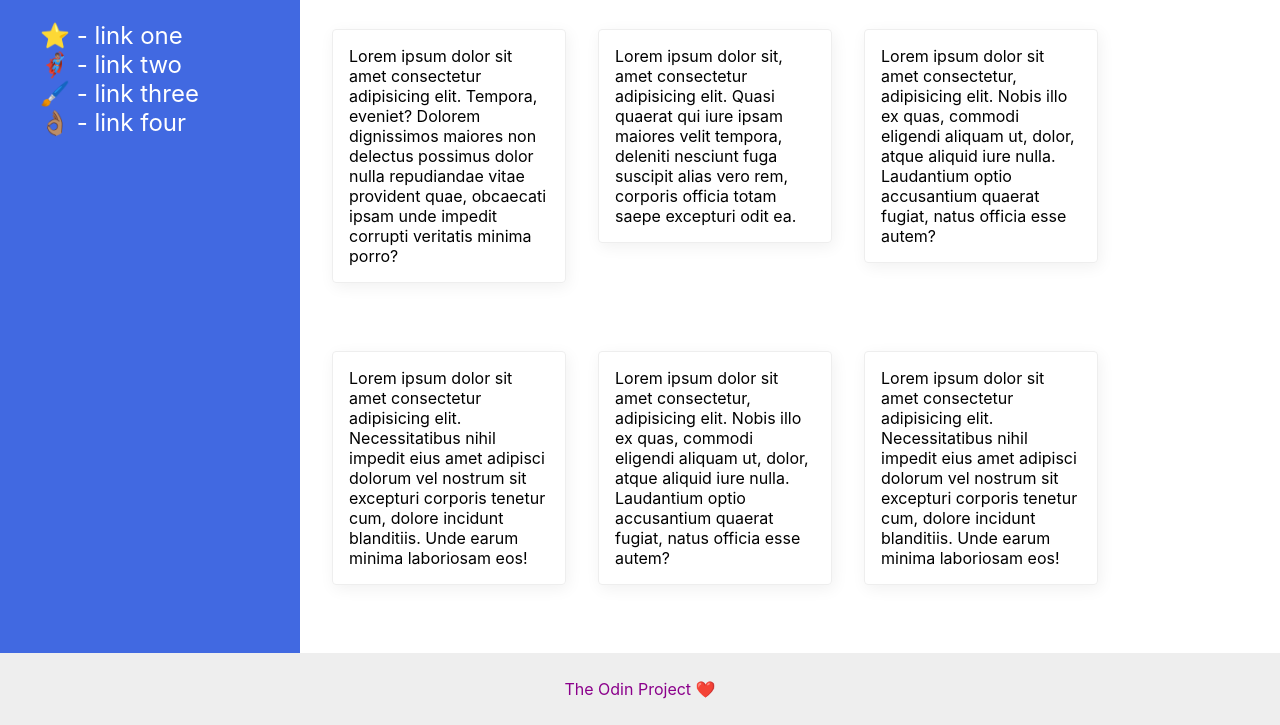
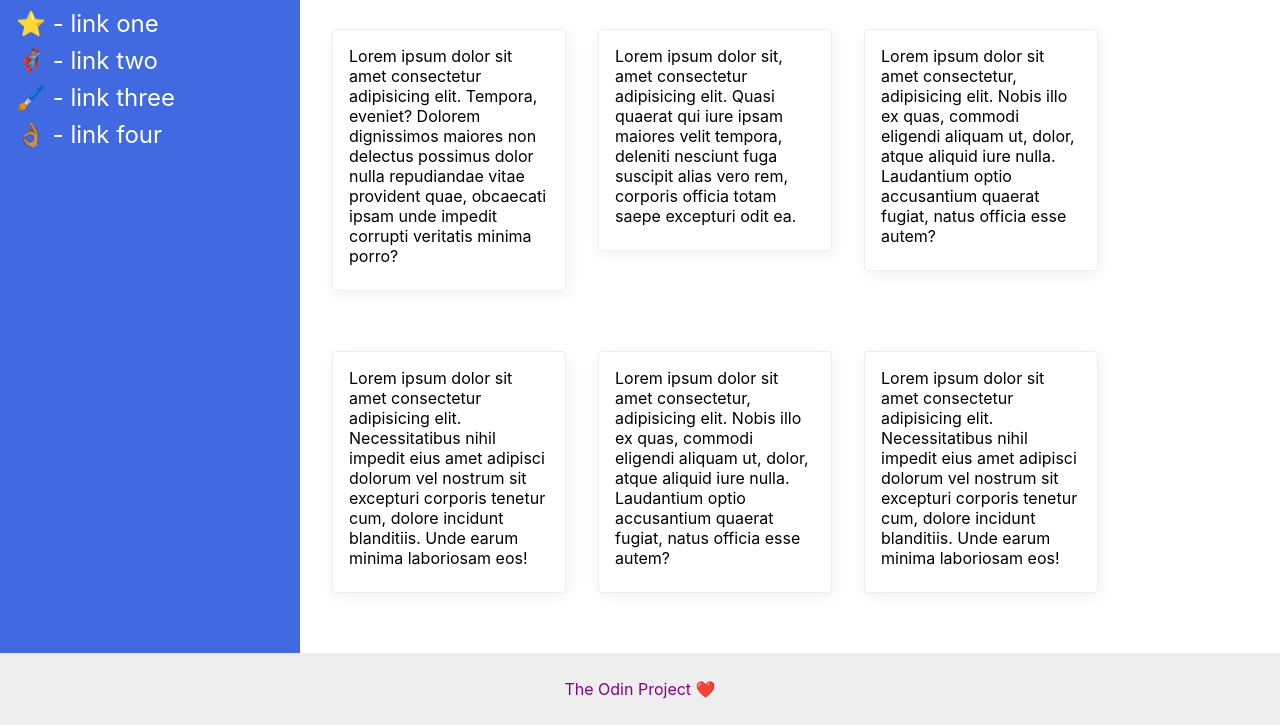
Before and after one commit to justinofimbert/flex, a plain HTML site: page 07-flex-layout-2/07.html in a window 1280 px wide. Shown: the part 75-800 px from the top of the page. Drawn offline with Linux system fonts and the light colour scheme.

Commit message:
polished solution 07

```diff
--- a/07-flex-layout-2/style.css
+++ b/07-flex-layout-2/style.css
@@ -53,11 +53,17 @@ body {
     box-shadow: 2px 4px 16px rgba(0,0,0,.06);
     border-radius: 4px;
     width: 200px;
-    padding: 16px;
+    padding: 16px 16px 24px 16px;
   }
 
   ul {
+    padding-top: 12px;
     list-style-type: none;
+    padding-left: 16px;
+    margin: 0;
+    display: flex;
+    flex-direction: column;
+    gap: 8px;
   }
 
   a {
```
